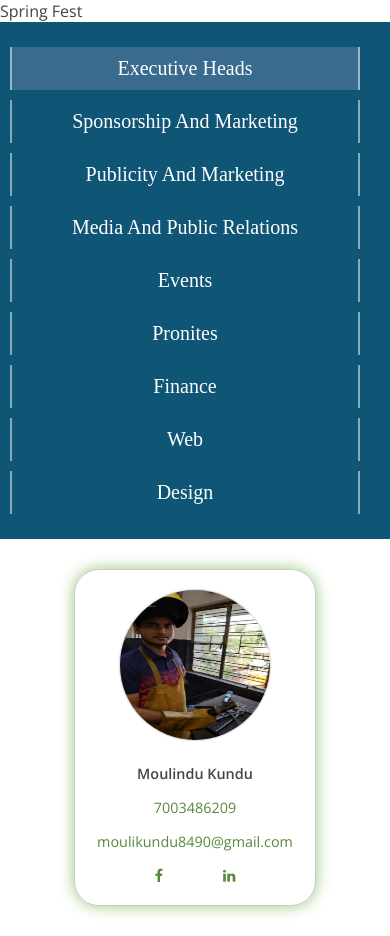
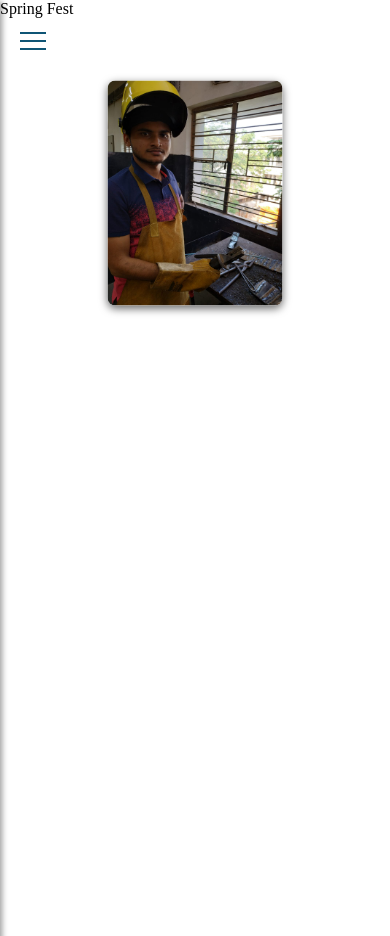
Before and after one commit to moulinduk/SfTeam, a React (Create React App) app: page / in a window 390 px wide. After the commit the page ends 844 px from the top, so only its background shows below. Built offline with nearby package versions, Linux system fonts and the light colour scheme.

Commit message:
Adding Hamburger and changing card

```diff
--- a/src/App.js
+++ b/src/App.js
@@ -11,11 +11,11 @@ function App() {
     <div>
       <div>Spring Fest</div>
       <Nav keys={keys} setComp={setComp} comp={comp} />
-      <ul className="cards">
+      <div className="cards-container">
         {data[keys[comp]].map((d) => (
           <Member member={d} />
         ))}
-      </ul>
+      </div>
     </div>
   );
 }
--- a/src/Components/Member.css
+++ b/src/Components/Member.css
@@ -1,141 +1,165 @@
-@import url("https://fonts.googleapis.com/css?family=Open+Sans:400,600,700");
-body {
-  font-family: "open sans";
-  color: #444;
-  font-size: 1em;
+.cards-container {
+  /*max-width: 900px;
+  display: inline-block;*/
+  text-align: center;
+  justify-content: space-evenly;
+  margin: 0 auto;
 }
-.member-container {
-  padding: 15px;
+
+.card-wrapper {
+  display: inline-block;
+  width: 200px;
+  height: 250px;
+  position: relative;
 }
-.clearfloat {
-  content: "";
+
+.card {
+  position: absolute;
+  top: 50%;
+  left: 50%;
+  width: 175px;
+  height: 225px;
+  transform: translate(-50%, -50%);
+  border-radius: 8px;
+  overflow: hidden;
+  box-shadow: 0 3px 9px rgba(0, 0, 0, 0.6);
+  /*cursor: pointer;*/
+  transition: 0.5s;
+}
+.card .card-image {
+  position: absolute;
+  top: 0px;
+  left: 0px;
+  width: 100%;
+  height: 100%;
+  z-index: 2;
+  background-color: #000;
+  transition: 0.5s;
+}
+.card:hover img {
+  opacity: 0.4;
+  transition: 0.5s;
+}
+
+.card:hover .card-image {
+  transform: translateY(-100px);
+  transition: all 0.9s;
+}
+
+/**** Social Icons *****/
+.social-icons {
+  position: absolute;
+  top: 50%;
+  left: 50%;
+  transform: translate(-50%, -50%);
+  z-index: 3;
+  display: flex;
+}
+.social-icons li {
+  list-style: none;
+}
+.social-icons li a {
+  position: relative;
   display: block;
-  clear: both;
+  width: 25px;
+  height: 25px;
+  line-height: 25px;
+  text-align: center;
+  background: #fff;
+  font-size: 11px;
+  color: #333;
+  font-weight: bold;
+  margin: 0 3px;
+  transition: 0.4s;
+  transform: translateY(100px);
+  opacity: 0;
 }
-.cards {
-  list-style: none;
-  margin: 0;
+
+.card:hover .social-icons li a {
+  transform: translateY(0px);
+  opacity: 1;
+}
+
+.social-icons li a:hover {
+  background: #000;
+  transition: 0.2s;
+}
+.social-icons li a:hover .fab {
+  color: #fff;
+}
+
+.social-icons li a .fab {
+  transition: 0.8s;
+}
+.social-icons li a .fab:hover {
+  transform: rotateY(360deg);
+  color: #fff;
+}
+
+.card:hover li:nth-child(1) a {
+  transition-delay: 0.1s;
+}
+
+.card:hover li:nth-child(2) a {
+  transition-delay: 0.2s;
+}
+
+.card:hover li:nth-child(3) a {
+  transition-delay: 0.3s;
+}
+
+.card:hover li:nth-child(4) a {
+  transition-delay: 0.4s;
+}
+
+/**** Personal Details ****/
+.details {
+  position: absolute;
+  bottom: 0;
+  left: 0;
+  background: #fff;
+  width: 100%;
+  height: 60px;
+  z-index: 1;
+  padding: 5px;
+}
+.details h2 {
+  font-size: 15px;
+  margin: 0px 0;
   padding: 0;
   text-align: center;
 }
-.cards li {
-  display: inline-block;
-  margin: 10px;
-  padding: 20px;
-  border: 1px solid rgba(0, 0, 0, 0.2);
-  border-radius: 25px;
-  box-shadow: 0 0 15px #97c77e;
-  font-size: 0.9em;
-  transition: all 0.2s ease-in-out;
-  text-align: center;
+.details h2 .job-title {
+  font-size: 10px;
+  line-height: 2.5rem;
+  color: #333;
+  font-weight: 300;
 }
-.cards li:after,
-.cards li:before {
-  content: "";
-  display: block;
-  clear: both;
+
+.jane {
+  position: absolute;
+  bottom: -60px;
+  left: 0;
+  opacity: 0;
+  background: #fff;
+  width: 100%;
+  height: 60px;
+  z-index: 3;
+  padding: 6px;
+  transition: 0.4s;
 }
-.cards li img {
-  display: inline-block;
-  width: 100%;
-  height: 150px;
-  max-width: 150px;
-  float: left;
+
+.profile-two .social-icons li a {
   border-radius: 50%;
-  box-shadow: 0 0 2px rgba(0, 0, 0, 0.5);
-  transition: all 0.5s ease-in-out;
 }
-.cards li .details {
-  float: left;
-  text-align: left;
-  transition: all 0.5s ease-in-out;
-  text-shadow: 1px 1px rgba(0, 0, 0, 0);
-  min-width: 250px;
+
+.card:hover .profile-img--two {
+  transform: rotateY(180deg);
 }
-.cards li .details > span,
-.cards li .details > a {
-  display: block;
-  padding: 0 15px 0 35px;
-  margin-bottom: 15px;
-  text-decoration: none;
-  position: relative;
+
+.card:hover .jane {
+  bottom: 0;
+  left: 0;
+  transition-delay: 0.5s;
+  opacity: 1;
 }
-.cards li .details > span:before,
-.cards li .details > a:before {
-  display: inline-block;
-  font: normal normal normal 13px FontAwesome;
-  text-rendering: auto;
-  -webkit-font-smoothing: antialiased;
-  -moz-osx-font-smoothing: grayscale;
-  margin-right: 15px;
-  width: 15px;
-  text-align: center;
-  color: #444;
-}
-.cards li .details a {
-  color: #57893c;
-  transition: color 0.5s ease-in-out;
-}
-.cards li .details a:hover,
-.cards li .details a:focus {
-  color: #97c77e;
-  transition: color 0.5s ease-in-out;
-}
-.cards li .details .name {
-  font-weight: 600;
-}
-.cards li .details .name:before {
-  content: "\f2c0";
-}
-.cards li .details .title:before {
-  content: "\f2c1";
-}
-.cards li .details .phone:before {
-  content: "\f095";
-}
-.cards li .details .email:before {
-  content: "\f003";
-}
-.cards li:hover {
-  background: rgba(235, 237, 189, 0.5);
-  transition: all 0.2s ease-in-out;
-  transform: scale(1.03);
-}
-.cards li:hover img {
-  box-shadow: 0 0 10px rgba(0, 0, 0, 0.6);
-  transition: all 0.4s ease-in-out;
-}
-.cards li:hover .details {
-  transition: all 0.5s ease-in-out;
-  text-shadow: 1px 1px #dfe295;
-}
-@media (max-width: 550px) {
-  .cards li {
-    display: block;
-    width: auto;
-    max-width: 200px;
-    margin: 30px auto;
-  }
-  .cards li img,
-  .cards li .details {
-    float: none;
-  }
-  .cards li img {
-    margin: 0 auto;
-  }
-  .cards li .details {
-    margin-top: 20px;
-    text-align: center;
-    min-width: 0;
-  }
-  .cards li .details span,
-  .cards li .details a {
-    padding: 0;
-    white-space: break-all;
-    word-wrap: break-word;
-  }
-  .cards li .details span:before,
-  .cards li .details a:before {
-    display: none;
-  }
-}
--- a/src/Components/Member.js
+++ b/src/Components/Member.js
@@ -4,32 +4,69 @@ import img from "./MemberImages/Moulindu.png";
 
 function Member(props) {
   return (
-    <li>
-      <img src={img} alt={props.member.name} />
-      <div class="details">
-        <span class="name">{props.member.name}</span>
-        {/* <span class="title">UI/UX Designer</span> */}
-        <a class="phone" href={"tel:" + props.member.mobile}>
-          {props.member.mobile}
-        </a>
-        <a class="email" href={"mailto:" + props.member.email}>
-          {props.member.email}
-        </a>
-        <a
-          href={props.member.facebook}
-          style={{ display: "inline", padding: "0px 30px" }}
-        >
-          <i class="fa fa-facebook" aria-hidden="true"></i>
-        </a>
-        <a
-          href={props.member.linkedin}
-          style={{ display: "inline", padding: "0px 30px" }}
-        >
-          <i class="fa fa-linkedin" aria-hidden="true"></i>
-        </a>
+    <div className="card-wrapper">
+      <div className="card profile-two">
+        <div className="card-image profile-img--two">
+          <img src={img} alt={props.member.name} width="175px" height="225px" />
+        </div>
+
+        <ul className="social-icons">
+          <li>
+            <a target="blank" href={"mailto:" + props.member.email}>
+              <i className="fa fa-envelope"></i>
+            </a>
+          </li>
+          <li>
+            <a target="blank" href={props.member.facebook}>
+              <i className="fa fa-facebook-f"></i>
+            </a>
+          </li>
+          <li>
+            <a target="blank" href={props.member.linkedin}>
+              <i className="fa fa-linkedin"></i>
+            </a>
+          </li>
+        </ul>
+
+        <div className="details jane">
+          <h2>
+            {props.member.name}
+            <br />
+            <span className="job-title">{props.member.mobile}</span>
+          </h2>
+        </div>
       </div>
-    </li>
+    </div>
   );
+  // return (
+  //   <li>
+  //     <img src={img} alt={props.member.name} />
+  //     <div class="details">
+  //       <span class="name">{props.member.name}</span>
+  //       {/* <span class="title">UI/UX Designer</span> */}
+  //       <a class="phone" href={"tel:" + props.member.mobile}>
+  //         {props.member.mobile}
+  //       </a>
+  //       <a class="email" href={"mailto:" + props.member.email}>
+  //         {props.member.email}
+  //       </a>
+  //       <a
+  //         target="blank"
+  //         href={props.member.facebook}
+  //         style={{ display: "inline", padding: "0px 30px" }}
+  //       >
+  //         <i class="fa fa-facebook" aria-hidden="true"></i>
+  //       </a>
+  //       <a
+  //         target="blank"
+  //         href={props.member.linkedin}
+  //         style={{ display: "inline", padding: "0px 30px" }}
+  //       >
+  //         <i class="fa fa-linkedin" aria-hidden="true"></i>
+  //       </a>
+  //     </div>
+  //   </li>
+
   // return (
   //   <div className="memberContainer">
   //     <img src={img} alt={props.member.name} width="200px" height="200px" />
--- a/src/Components/Nav.css
+++ b/src/Components/Nav.css
@@ -1,3 +1,85 @@
+#menu__toggle {
+  opacity: 0;
+}
+#menu__toggle:checked + .menu__btn > span {
+  transform: rotate(45deg);
+}
+#menu__toggle:checked + .menu__btn > span::before {
+  top: 0;
+  transform: rotate(0deg);
+}
+#menu__toggle:checked + .menu__btn > span::after {
+  top: 0;
+  transform: rotate(90deg);
+}
+#menu__toggle:checked ~ .menu__box {
+  left: 0 !important;
+}
+.hamburger-menu {
+  height: 50px;
+}
+.menu__btn {
+  position: fixed;
+  top: 40px;
+  left: 20px;
+  width: 26px;
+  height: 26px;
+  cursor: pointer;
+  z-index: 4;
+}
+#menu__toggle:checked + .menu__btn > span,
+#menu__toggle:checked + .menu__btn > span::before,
+#menu__toggle:checked + .menu__btn > span::after {
+  background-color: #ffffff;
+}
+.menu__btn > span,
+.menu__btn > span::before,
+.menu__btn > span::after {
+  display: block;
+  position: absolute;
+  width: 100%;
+  height: 2px;
+  background-color: rgb(15, 85, 117);
+  transition-duration: 0.25s;
+}
+.menu__btn > span::before {
+  content: "";
+  top: -8px;
+}
+.menu__btn > span::after {
+  content: "";
+  top: 8px;
+}
+.menu__box {
+  display: block;
+  position: fixed;
+  top: 0;
+  left: -100%;
+  width: 100%;
+  height: 100%;
+  z-index: 3;
+  margin: 0;
+  padding: 80px 0;
+  list-style: none;
+  background-color: rgb(15, 85, 117);
+  box-shadow: 2px 2px 6px rgba(0, 0, 0, 0.4);
+  transition-duration: 0.25s;
+  overflow-y: scroll;
+}
+.menu__item {
+  display: block;
+  padding: 12px 24px;
+  color: #333;
+  font-family: "Roboto", sans-serif;
+  font-size: 20px;
+  font-weight: 600;
+  text-decoration: none;
+  transition-duration: 0.25s;
+}
+.menu__item:hover {
+  background-color: #cfd8dc;
+}
+
 .nav-container {
   background-color: rgb(15, 85, 117);
   padding: 20px 0px;
@@ -5,7 +87,7 @@
 div.nav-container button {
   color: rgb(255, 255, 255);
   text-decoration: none;
-  font: 20px Raleway;
+  font: 20px "Kumar One", cursive;
   margin: 5px 10px;
   padding: 10px 10px;
   position: relative;
--- a/src/Components/Nav.js
+++ b/src/Components/Nav.js
@@ -1,4 +1,4 @@
-import React from "react";
+import React, {useState} from "react";
 import "./Nav.css";
 
 const compStyle = {
@@ -6,8 +6,36 @@ const compStyle = {
 };
 
 function Nav(props) {
+  const [open, setOpen] = useState(false);
+  const [width, setWidth] = useState(window.innerWidth < 700)
+  //console.log(screen.width)
+  window.addEventListener('resize', () => {setWidth(window.innerWidth < 700)})
   return (
-    <div class="nav-container borderYtoX">
+    (width)?
+    (<div className="hamburger-menu">
+      <input id="menu__toggle" type="checkbox" checked={open} />
+      <label className="menu__btn" onClick={()=> {setOpen(!open)}}>
+        <span></span>
+      </label>
+
+      <ul className="menu__box">
+        <div className="nav-container borderYtoX">
+          {props.keys.map((d, i) => (
+            <button
+              style={i === props.comp ? compStyle : {}}
+              onClick={() => {
+                props.setComp(i);
+                setOpen(false);
+              }}
+            >
+              {d}
+            </button>
+          ))}
+        </div>
+      </ul>
+    </div>):
+    (
+      <div className="nav-container borderYtoX">
         {props.keys.map((d, i) => (
           <button
             style={i === props.comp ? compStyle : {}}
@@ -18,8 +46,10 @@ function Nav(props) {
             {d}
           </button>
         ))}
-    </div>
+      </div>)
   );
+  // return (
+  // );
 }
 
 export default Nav;
```
Lines whose indentation alone changed are shown as unchanged.
